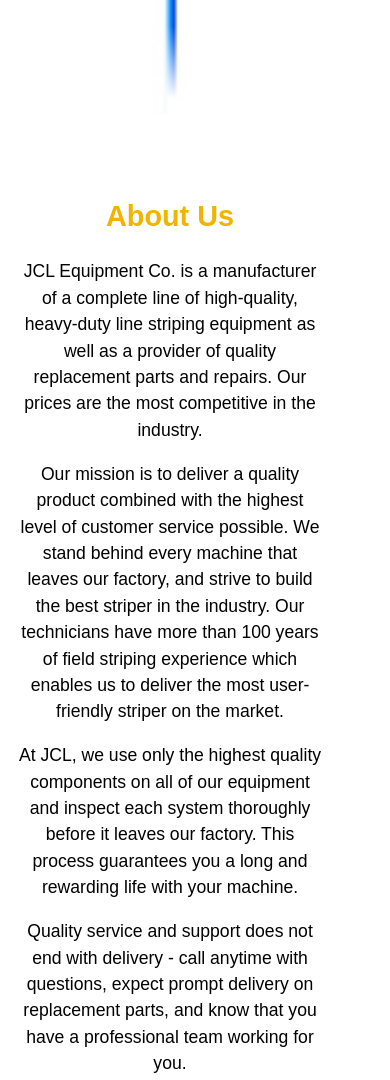
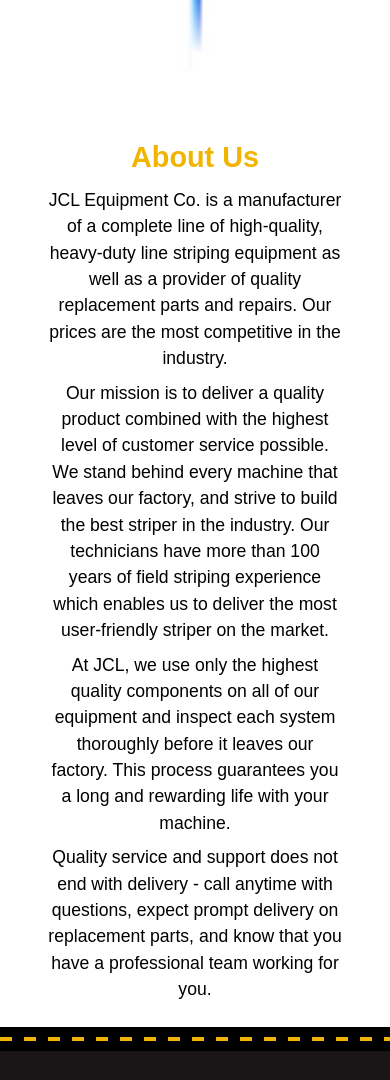
Before and after one commit to simonlunay/JCL-Web, a website: page index.html in a window 390 px wide. Shown: the part 600-1680 px from the top of the page. Drawn offline with Linux system fonts and the light colour scheme.

Commit message:
centered text on phone, removal of hero images on phone

```diff
--- a/index.html
+++ b/index.html
@@ -46,7 +46,7 @@
       <div class="text-column">
         <div class="text-content">
           <img src="image3.jpg" alt="Image 3 description" />
-          <div>
+          <div class="center">
             <h2>About Us</h2>
             <p>
               JCL Equipment Co. is a manufacturer of a complete line of high-quality,
--- a/script.js
+++ b/script.js
@@ -233,6 +233,6 @@
 document.querySelectorAll('.sairspray-accordion-header').forEach(button => {
   button.addEventListener('click', () => {
     const content = button.nextElementSibling;
-    content.classList.toggle('open');
+    content.classList.toggle('open'); // toggles on/off
   });
 });
--- a/style.css
+++ b/style.css
@@ -1062,22 +1062,42 @@
     flex-direction: column; /* stack content vertically on narrow screens */
     padding-top:0;
     display:flex;
-    justify-content:center;
     align-items:center;
     text-align:center;
     }
     .text-content {
-      text-align:center;
+
+    width: 100%;
+    max-width: 900px;
+    margin: 0 auto;  /* center the entire block */
+    padding: 0 1rem; /* some breathing room */
     display: flex;
     flex-direction: column;
-    justify-content:center;
-    align-items: center;
-    order:0;
-  }
+    align-items: center; /* center children horizontally */
+    box-sizing: border-box;
+    text-align: center; /* center text inside */
+    }
+
+    .center {
+
+    max-width: 700px;
+    width: 100%;
+    margin: 0 auto;
+    text-align: center;
+    padding: 0 1rem;
+    box-sizing: border-box;
+    }
+
+    .center h2, .center p {
+    margin: 0.5rem 0;
+    }
   .footer-section{
     border-right:none;
     border-bottom: 1px solid white;
   }
+
+
+
   .footer-section.contact{
     border-bottom:none;
   }
@@ -1093,9 +1113,10 @@
     align-items: center;
     text-align:center;
   }
-
+    .mairless-hero, .lairless-hero, .sairless-hero, .airport-hero, .sairspray-hero, .mairspray-hero, .lairspray-hero {
+    display:none !important; /* hide hero sections on small screens */
   }
-
+}
   /* For phones between 402px and 767px, slightly different nav bar */
   @media screen and (min-width: 402px) and (max-width: 767px) {
     .site-header {
@@ -1112,6 +1133,9 @@
       z-index:999;
       position:fixed;
     }
+      .mairless-hero, .lairless-hero, .sairless-hero, .airport-hero, .sairspray-hero, .mairspray-hero, .lairspray-hero {
+    display:none !important; /* hide hero sections on small screens */
+  }
   }
 
 
```
Also changed, not shown: our-history.html (+1 -1 lines).
